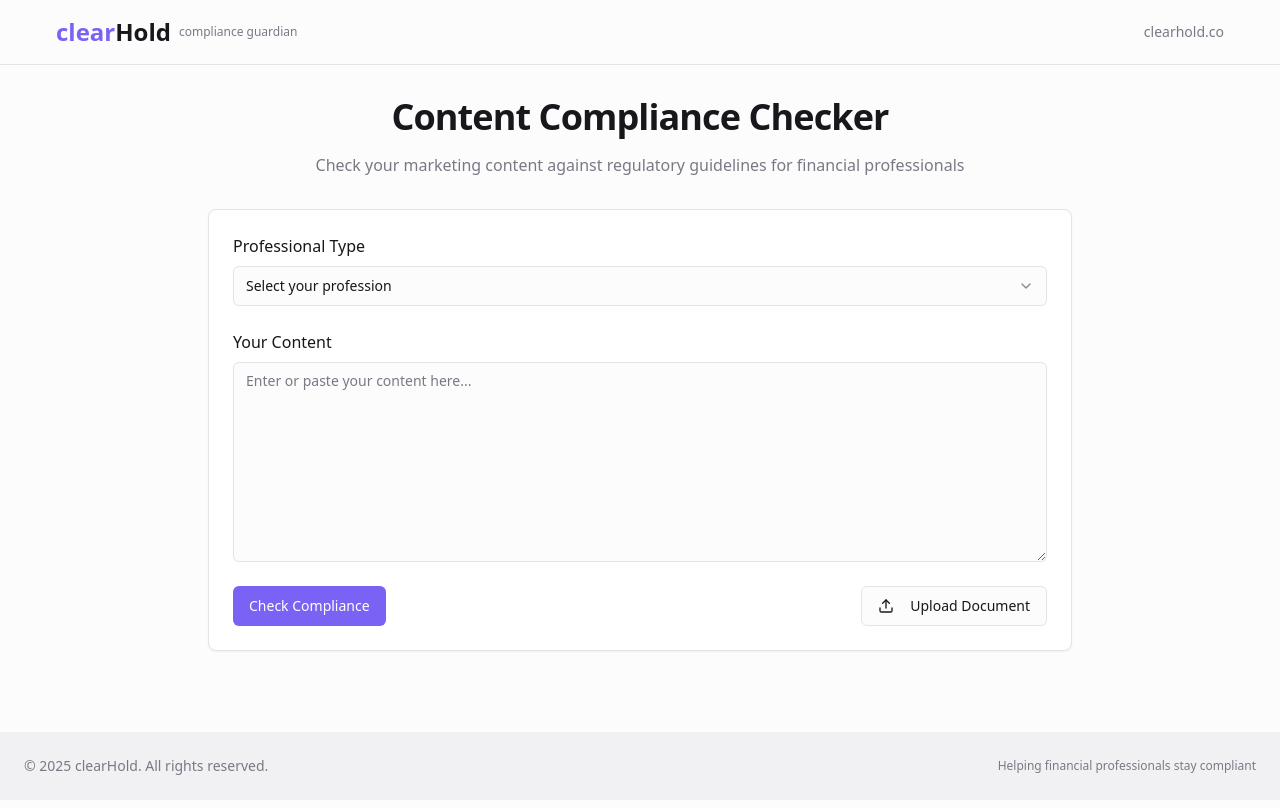
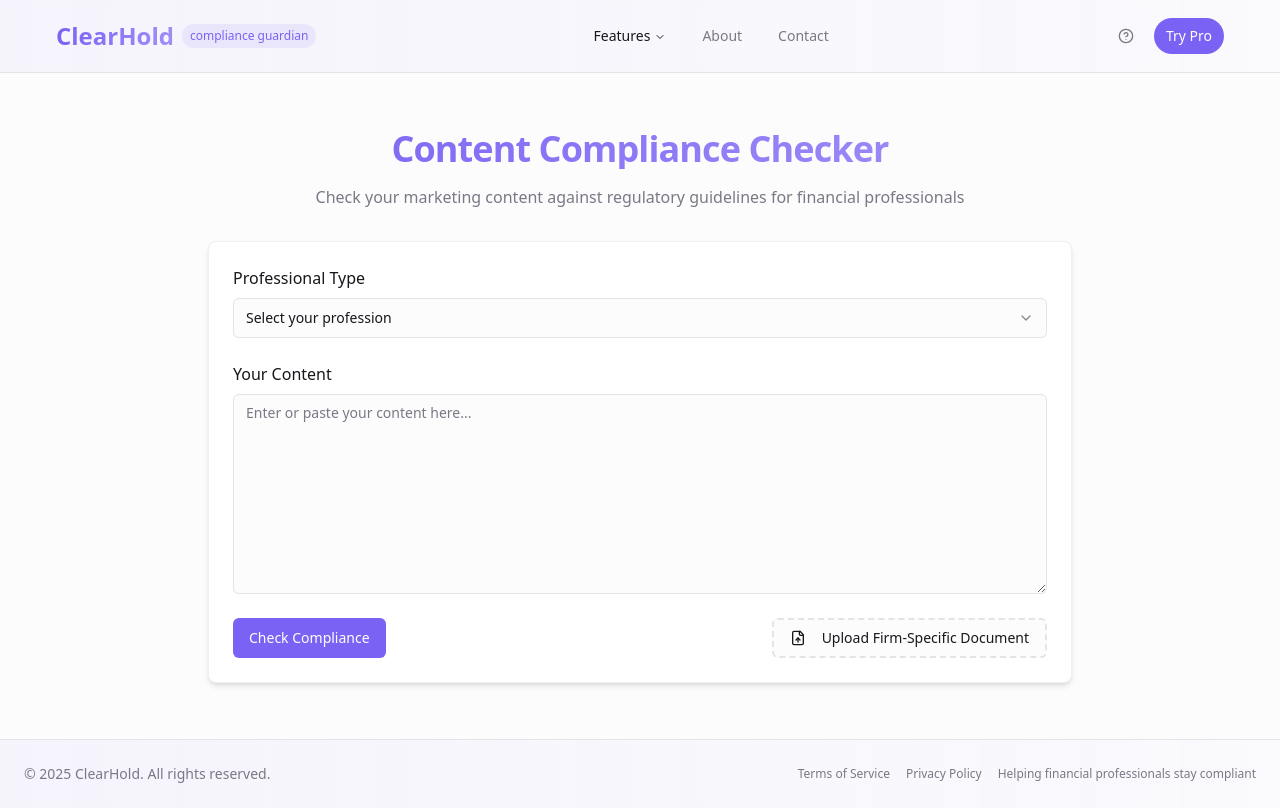
Before and after one commit to pothuguntaumesh/clearhold-content-guardian, a React (Vite) app: page / in a window 1280 px wide. Built offline with nearby package versions, Linux system fonts and the light colour scheme.

Commit message:
Fix: Improve UI and content
- Enhanced the UI of the application, particularly the navigation bar.
- Updated the "Upload Document" button to provide more context.
- Modified the "clearHold" text to "clearHold" for better visual consistency.

```diff
--- a/src/components/ContentChecker.tsx
+++ b/src/components/ContentChecker.tsx
@@ -5,7 +5,7 @@ import { Select, SelectContent, SelectItem, SelectTrigger, SelectValue } from '@
 import { Textarea } from '@/components/ui/textarea';
 import { Button } from '@/components/ui/button';
 import { Separator } from '@/components/ui/separator';
-import { ClipboardCheck, ThumbsUp, ThumbsDown, Upload } from 'lucide-react';
+import { ClipboardCheck, ThumbsUp, ThumbsDown, Upload, FileUp } from 'lucide-react';
 import { toast } from 'sonner';
 
 const professionOptions = [
@@ -108,13 +108,13 @@ const ContentChecker = () => {
     <div className="container mx-auto px-4 py-8 max-w-4xl">
       <div className="space-y-8">
         <div className="space-y-4">
-          <h1 className="text-center">Content Compliance Checker</h1>
+          <h1 className="text-center font-bold bg-clip-text text-transparent bg-gradient-to-r from-primary to-primary/70">Content Compliance Checker</h1>
           <p className="text-center text-muted-foreground">
             Check your marketing content against regulatory guidelines for financial professionals
           </p>
         </div>
 
-        <Card className="animate-fade-in">
+        <Card className="animate-fade-in border border-border/50 shadow-md">
           <CardContent className="p-6 space-y-6">
             <div className="space-y-2">
               <label className="font-medium">Professional Type</label>
@@ -145,7 +145,7 @@ const ContentChecker = () => {
             <div className="flex flex-col sm:flex-row sm:justify-between gap-4 items-center">
               <Button
                 onClick={checkCompliance}
-                className="w-full sm:w-auto"
+                className="w-full sm:w-auto bg-primary hover:bg-primary/90"
                 disabled={isChecking}
               >
                 {isChecking ? (
@@ -166,9 +166,9 @@ const ContentChecker = () => {
                   accept=".pdf,.doc,.docx"
                   onChange={handleFileUpload}
                 />
-                <Button variant="outline" className="w-full sm:w-auto">
-                  <Upload className="mr-2 h-4 w-4" />
-                  Upload Document
+                <Button variant="outline" className="w-full sm:w-auto border-dashed border-2">
+                  <FileUp className="mr-2 h-4 w-4" />
+                  Upload Firm-Specific Document
                 </Button>
               </div>
             </div>
@@ -177,18 +177,20 @@ const ContentChecker = () => {
 
         {hasSubmitted && (
           <div className="grid grid-cols-1 lg:grid-cols-2 gap-6 animate-scale-in">
-            <Card>
-              <CardContent className="p-6 space-y-4">
+            <Card className="border border-border/50 shadow-md overflow-hidden">
+              <div className="bg-secondary/50 p-3">
                 <h3 className="text-xl font-semibold flex items-center">
                   <span className="text-destructive mr-2">{flaggedIssues.length}</span>
                   Flagged Issues
                 </h3>
+              </div>
+              <CardContent className="p-6 space-y-4">
                 <Separator />
 
                 {flaggedIssues.length > 0 ? (
                   <div className="space-y-4">
                     {flaggedIssues.map((issue) => (
-                      <div key={issue.id} className="p-3 rounded-md bg-secondary">
+                      <div key={issue.id} className="p-3 rounded-md bg-secondary/50 border border-border/50">
                         <div className="flex items-start gap-2">
                           <div className={`
                             h-3 w-3 mt-1.5 rounded-full flex-shrink-0
@@ -208,8 +210,8 @@ const ContentChecker = () => {
               </CardContent>
             </Card>
 
-            <Card>
-              <CardContent className="p-6 space-y-4">
+            <Card className="border border-border/50 shadow-md overflow-hidden">
+              <div className="bg-secondary/50 p-3">
                 <div className="flex justify-between items-center">
                   <h3 className="text-xl font-semibold">Suggested Rewrite</h3>
                   <Button size="sm" variant="ghost" onClick={handleCopyText}>
@@ -217,9 +219,11 @@ const ContentChecker = () => {
                     Copy
                   </Button>
                 </div>
+              </div>
+              <CardContent className="p-6 space-y-4">
                 <Separator />
 
-                <div className="bg-secondary rounded-md p-4 min-h-[200px]">
+                <div className="bg-secondary/30 rounded-md p-4 min-h-[200px] border border-border/30">
                   {suggestedRewrite || (
                     <p className="text-muted-foreground text-center py-8">
                       Suggested rewrite will appear here
@@ -233,7 +237,7 @@ const ContentChecker = () => {
                       variant="outline"
                       size="icon"
                       onClick={() => handleFeedback(true)}
-                      className="hover-scale"
+                      className="hover-scale rounded-full"
                     >
                       <ThumbsUp className="h-4 w-4 text-green-600" />
                     </Button>
@@ -241,7 +245,7 @@ const ContentChecker = () => {
                       variant="outline"
                       size="icon"
                       onClick={() => handleFeedback(false)}
-                      className="hover-scale"
+                      className="hover-scale rounded-full"
                     >
                       <ThumbsDown className="h-4 w-4 text-red-600" />
                     </Button>
--- a/src/components/FooterSection.tsx
+++ b/src/components/FooterSection.tsx
@@ -3,13 +3,19 @@ import React from 'react';
 
 const FooterSection = () => {
   return (
-    <footer className="mt-auto py-6 bg-secondary">
+    <footer className="mt-auto py-6 bg-gradient-to-r from-primary/5 to-accent/10 border-t backdrop-blur-sm">
       <div className="container mx-auto px-6">
         <div className="flex flex-col md:flex-row justify-between items-center">
           <p className="text-sm text-muted-foreground">
-            &copy; {new Date().getFullYear()} clearHold. All rights reserved.
+            &copy; {new Date().getFullYear()} ClearHold. All rights reserved.
           </p>
-          <div className="mt-4 md:mt-0">
+          <div className="mt-4 md:mt-0 flex items-center space-x-4">
+            <a href="#" className="text-xs text-muted-foreground hover:text-primary transition-colors">
+              Terms of Service
+            </a>
+            <a href="#" className="text-xs text-muted-foreground hover:text-primary transition-colors">
+              Privacy Policy
+            </a>
             <p className="text-xs text-muted-foreground">
               Helping financial professionals stay compliant
             </p>
--- a/src/components/Header.tsx
+++ b/src/components/Header.tsx
@@ -1,20 +1,64 @@
 
 import React from 'react';
+import { NavigationMenu, NavigationMenuContent, NavigationMenuItem, NavigationMenuList, NavigationMenuTrigger, navigationMenuTriggerStyle } from '@/components/ui/navigation-menu';
+import { Button } from '@/components/ui/button';
+import { FileText, HelpCircle, FileCheck } from 'lucide-react';
 
 const Header = () => {
   return (
-    <header className="w-full py-4 px-6 border-b">
+    <header className="w-full py-4 px-6 bg-gradient-to-r from-primary/5 to-accent/10 border-b backdrop-blur-sm">
       <div className="container flex flex-col items-center justify-between space-y-2 md:flex-row md:space-y-0">
         <div className="flex items-center">
-          <div className="font-bold text-2xl flex items-center">
-            <span className="text-primary">clear</span>
+          <div className="font-bold text-2xl flex items-center bg-clip-text text-transparent bg-gradient-to-r from-primary to-primary/70">
+            <span>Clear</span>
             <span>Hold</span>
           </div>
-          <div className="text-xs ml-2 text-muted-foreground">compliance guardian</div>
+          <div className="text-xs ml-2 px-2 py-1 bg-primary/10 rounded-full text-primary font-medium">
+            compliance guardian
+          </div>
         </div>
 
-        <div className="text-sm text-muted-foreground">
-          clearhold.co
+        <NavigationMenu className="hidden md:flex">
+          <NavigationMenuList>
+            <NavigationMenuItem>
+              <NavigationMenuTrigger className="bg-transparent hover:bg-primary/5">Features</NavigationMenuTrigger>
+              <NavigationMenuContent>
+                <ul className="grid w-[400px] gap-3 p-4 md:w-[500px] md:grid-cols-2">
+                  <li className="flex items-center gap-2 p-2 hover:bg-accent/10 rounded-md">
+                    <FileCheck className="h-5 w-5 text-primary" />
+                    <div>
+                      <div className="font-medium">Content Compliance</div>
+                      <div className="text-xs text-muted-foreground">Check your content against regulations</div>
+                    </div>
+                  </li>
+                  <li className="flex items-center gap-2 p-2 hover:bg-accent/10 rounded-md">
+                    <FileText className="h-5 w-5 text-primary" />
+                    <div>
+                      <div className="font-medium">Document Review</div>
+                      <div className="text-xs text-muted-foreground">Upload documents for analysis</div>
+                    </div>
+                  </li>
+                </ul>
+              </NavigationMenuContent>
+            </NavigationMenuItem>
+            <NavigationMenuItem>
+              <Button variant="link" className="text-muted-foreground hover:text-primary">
+                About
+              </Button>
+            </NavigationMenuItem>
+            <NavigationMenuItem>
+              <Button variant="link" className="text-muted-foreground hover:text-primary">
+                Contact
+              </Button>
+            </NavigationMenuItem>
+          </NavigationMenuList>
+        </NavigationMenu>
+
+        <div className="flex items-center gap-2">
+          <Button variant="ghost" size="icon" className="rounded-full">
+            <HelpCircle className="h-5 w-5 text-muted-foreground" />
+          </Button>
+          <Button size="sm" className="rounded-full hidden md:inline-flex">Try Pro</Button>
         </div>
       </div>
     </header>
--- a/src/pages/Index.tsx
+++ b/src/pages/Index.tsx
@@ -6,9 +6,9 @@ import FooterSection from '@/components/FooterSection';
 
 const Index = () => {
   return (
-    <div className="flex flex-col min-h-screen">
+    <div className="flex flex-col min-h-screen bg-background">
       <Header />
-      <main className="flex-1">
+      <main className="flex-1 py-6">
         <ContentChecker />
       </main>
       <FooterSection />
```
